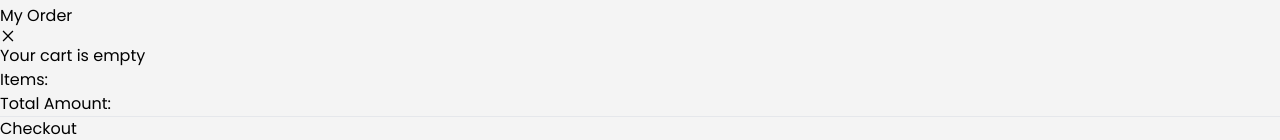
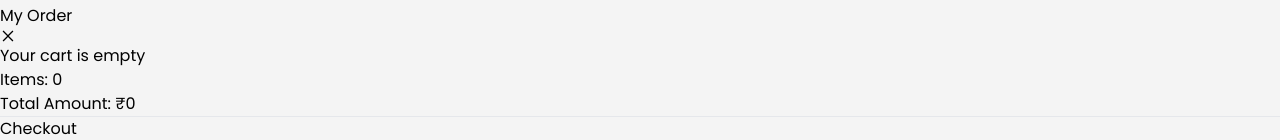
Before and after one commit to krish-nakrani-2002/Food-Mood, a React (Vite) app in the folder foodmood/: page / in a window 1280 px wide. Shown: the part 8610-8750 px from the top of the page. Built offline with nearby package versions, Linux system fonts and the light colour scheme.

Commit message:
calculating items & total amount

```diff
--- a/foodmood/src/Components/Cart.jsx
+++ b/foodmood/src/Components/Cart.jsx
@@ -9,6 +9,8 @@ const Cart = () => {
   const [activeCart, setActiveCart] = useState(true);
 
   const cartItems = useSelector((state) => state.cart.cart);
+  const totalQty = cartItems.reduce((totalQty, item) => totalQty + item.qty, 0);
+  const totalAmount = cartItems.reduce((totalAmount, item) => totalAmount + item.price * item.qty, 0);
 
   return (
   <>
@@ -34,15 +36,20 @@ const Cart = () => {
 
 
         <div className='absolute bottom-0'>
-            <h3 className='font-semibold text-gray-800'>Items: </h3>
-            <h3 className='font-semibold text-gray-800'>Total Amount: </h3>
+            <h3 className='font-semibold text-gray-800'>Items: {totalQty} </h3>
+            <h3 className='font-semibold text-gray-800'>Total Amount: ₹{totalAmount} </h3>
             <hr className='w-[90vw] lg:w-[18vw] my-2' />
             <button className='bg-green-500 font-bold text-white px-3 py-2 rounded-lg w-[90vw] lg:w-[18vw] mb-5'>Checkout
             </button>
         </div>
   </div>
 
-        <FaShoppingCart onClick={() => setActiveCart(!activeCart)} className='rounded-full bg-white shadow-md text-5xl p-3 fixed bottom-4 right-4 cursor-pointer' />
+        <FaShoppingCart
+         onClick={() => setActiveCart(!activeCart)}
+         className={`rounded-full bg-white shadow-md text-5xl p-3 fixed bottom-4 right-4 ${
+            totalQty > 0 && "animate-bounce delay-500 transition-all"
+         }`}
+         />
   </>
   )
 }
```
